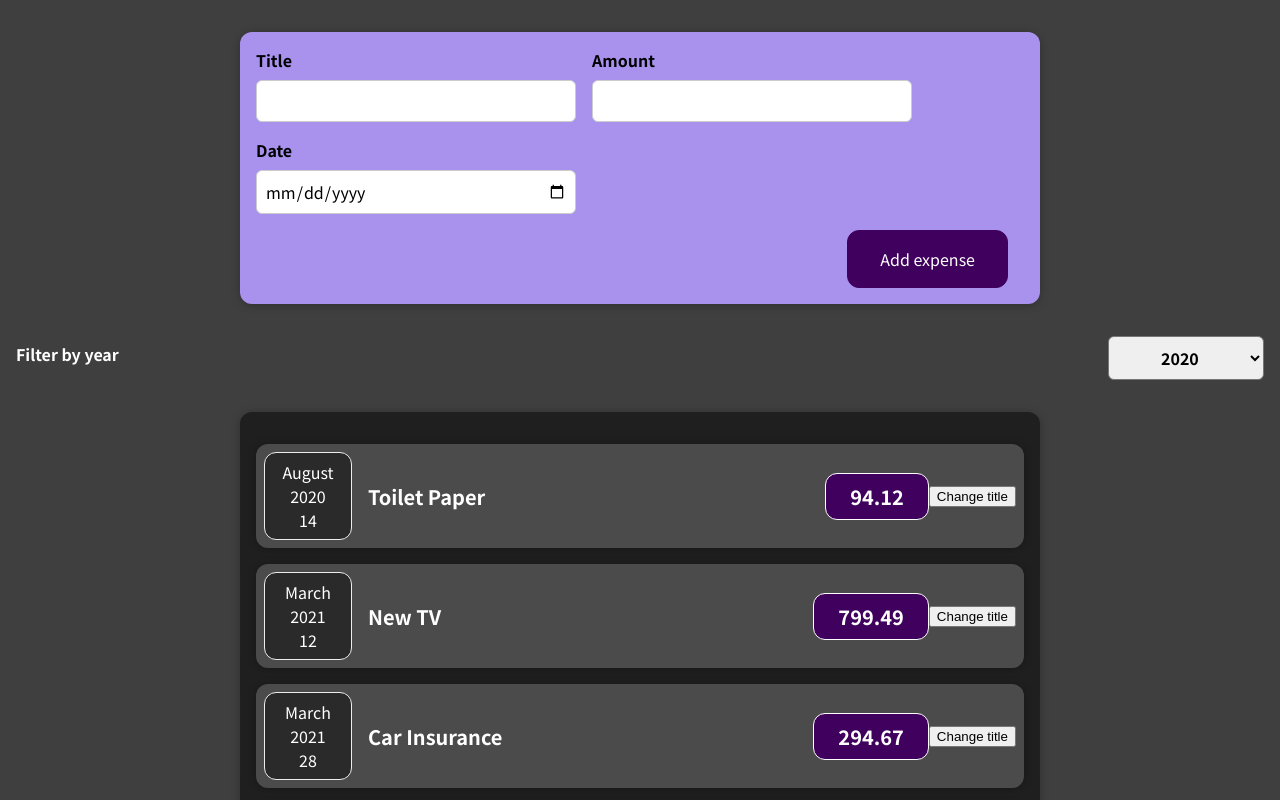
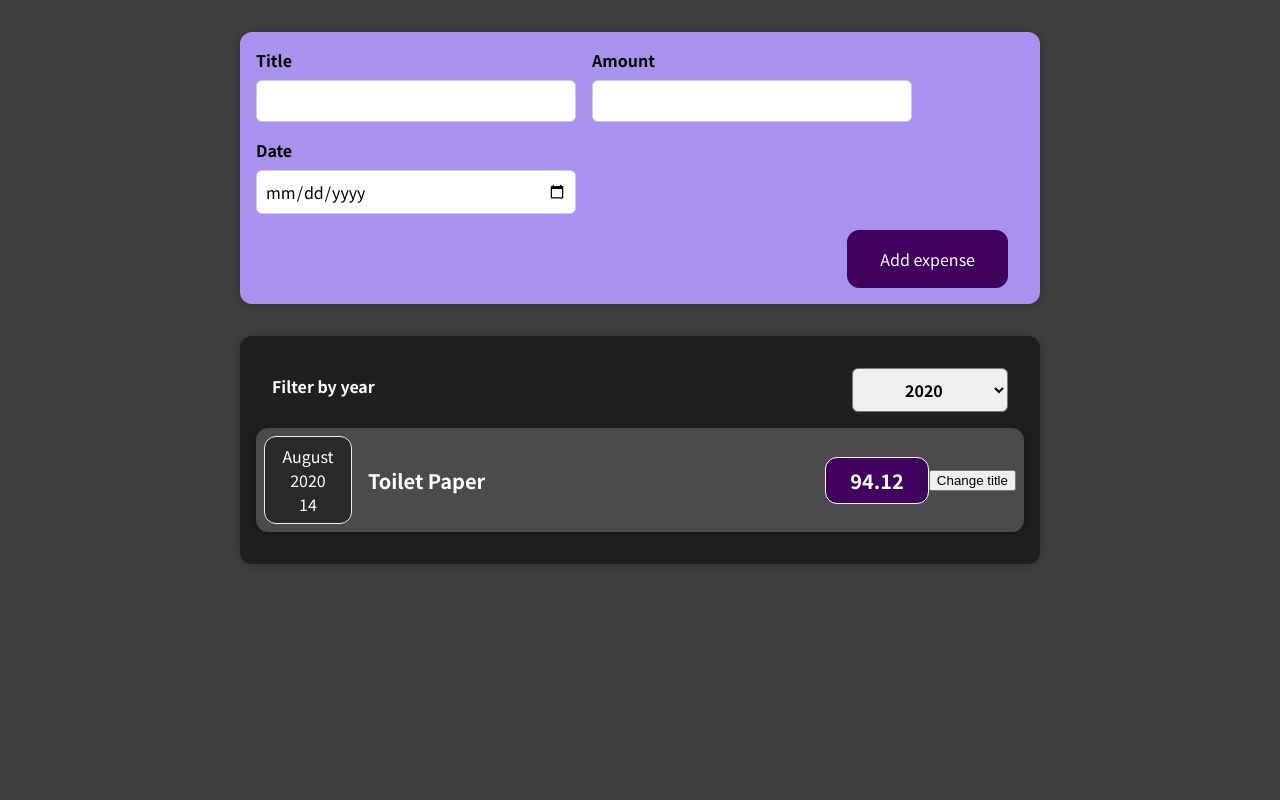
Before and after one commit to calin-buzetelu/expense-tracker, a React (Create React App) app: page / in a window 1280 px wide. Shown: the top 800 px of the page. Built offline with nearby package versions, Linux system fonts and the light colour scheme.

Commit message:
Add keys to ExpenseItem, and implement logic for filtering by year

```diff
--- a/src/App.js
+++ b/src/App.js
@@ -1,10 +1,9 @@
 import ExpenseList from "./components/Expenses/ExpenseList";
 import NewExpense from "./components/NewExpense/NewExpense";
 
-import React from "react";
+import React, { useState } from "react";
 
-const App = () => {
-  const expenses = [
+const dummy_data = [
   {
     id: 'e1',
     title: 'Toilet Paper',
@@ -26,6 +25,11 @@
   }
 ]
 
+const App = () => {
+
+  const [expenses, setExpenses] = useState(dummy_data);
+
+
   // React.createElement(
   //   'div',
   //   {},
@@ -34,7 +38,11 @@
   // );
 
   const addExpenseHandler = (expense) => {
-    console.log(expense);
+    // We update our state based on a previous state
+    // We have to use the function form
+    setExpenses((prevExpenses) => {
+      return [expense, ...prevExpenses];
+    });
   }
 
   return (
--- a/src/components/expenses/ExpenseList.js
+++ b/src/components/expenses/ExpenseList.js
@@ -14,12 +14,18 @@
 
     return (
         <div>
-            <ExpensesFilter selected={filteredYear} onYearChange={saveYearHandler} />
             <Card className="expenses">
-                <ExpenseItem title={props.expenses[0].title} amount={props.expenses[0].amount} date={props.expenses[0].date} />
-                <ExpenseItem title={props.expenses[1].title} amount={props.expenses[1].amount} date={props.expenses[1].date} />
-                <ExpenseItem title={props.expenses[2].title} amount={props.expenses[2].amount} date={props.expenses[2].date} />
-                <ExpenseItem title={props.expenses[3].title} amount={props.expenses[3].amount} date={props.expenses[3].date} />
+                <ExpensesFilter selected={filteredYear} onYearChange={saveYearHandler} />
+                {
+                    props.expenses.filter(item => item.date.getFullYear() === Number(filteredYear))
+                        .map((item) => {
+                            return <ExpenseItem
+                                key={item.id}
+                                title={item.title}
+                                amount={item.amount}
+                                date={item.date} />
+                        })
+                }
             </Card >
         </div>
     );
```
Lines whose indentation alone changed are shown as unchanged.
